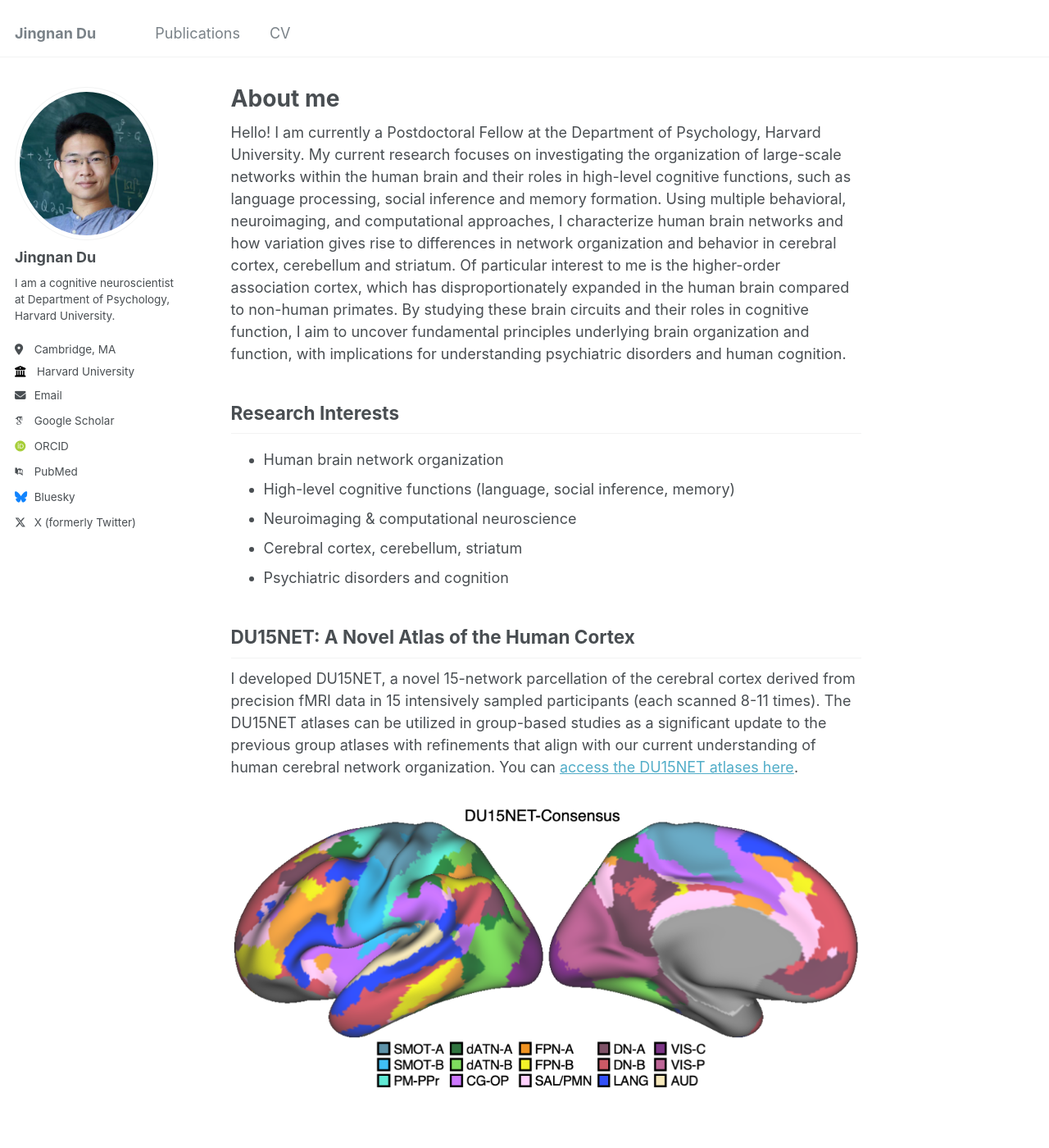
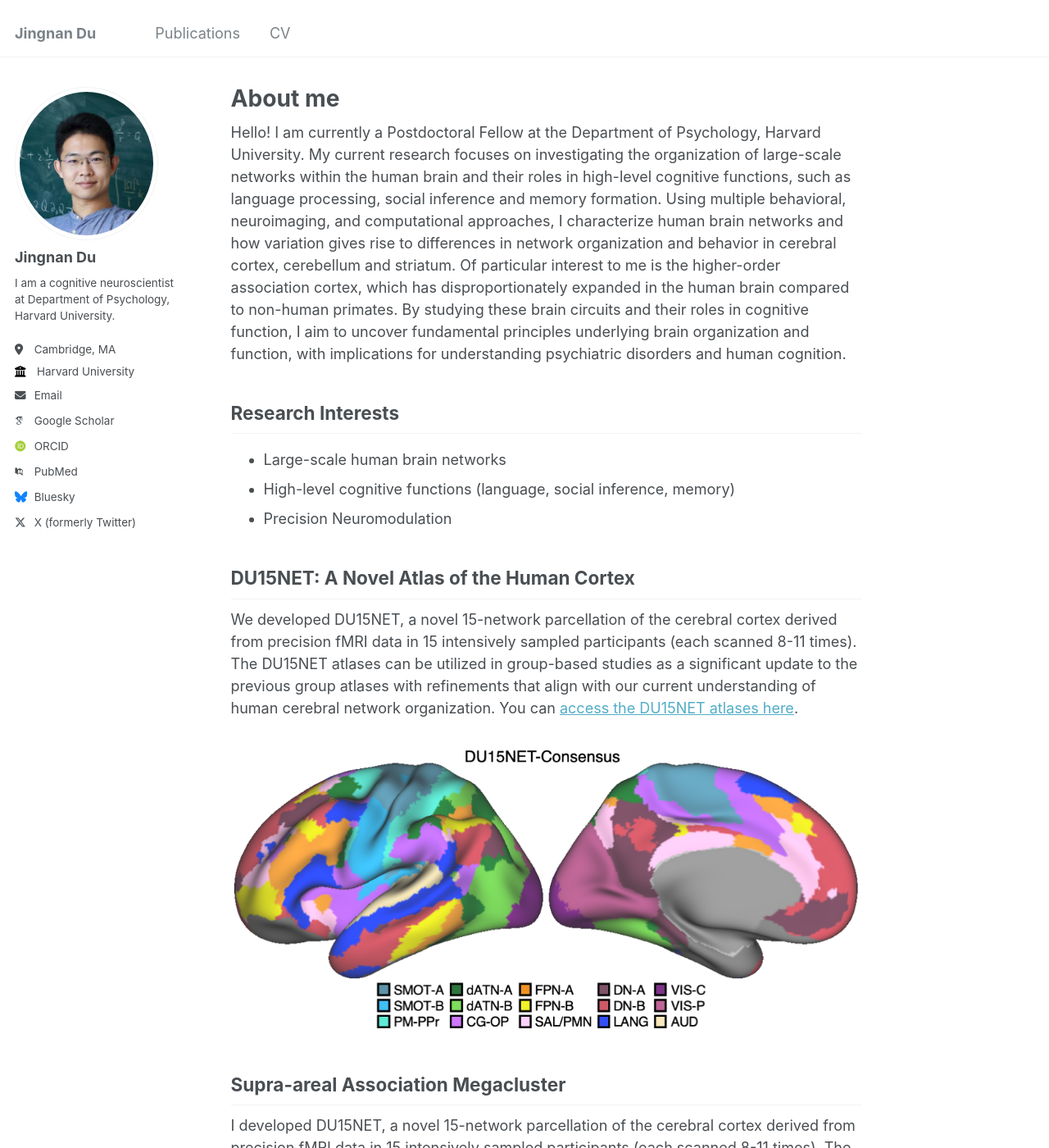
Before and after one commit to jingnandu93/jingnandu93.github.io, a Jekyll site: the page built from _pages/about.md, in a window 1280 px wide and 1400 px high. Shown: the whole window at 82% size. Built offline with Jekyll 4.4.1, drawn with Linux system fonts in a browser that asks for light colours; some web fonts are replaced.

Commit message:
Update about.md

```diff
--- a/_pages/about.md
+++ b/_pages/about.md
@@ -12,14 +12,17 @@ redirect_from:
 
 
 ## Research Interests
-- Human brain network organization
+- Large-scale human brain networks
 - High-level cognitive functions (language, social inference, memory)
-- Neuroimaging & computational neuroscience
-- Cerebral cortex, cerebellum, striatum
-- Psychiatric disorders and cognition
+- Precision Neuromodulation
 
 
 ## DU15NET: A Novel Atlas of the Human Cortex
+We developed DU15NET, a novel 15-network parcellation of the cerebral cortex derived from precision fMRI data in 15 intensively sampled participants (each scanned 8-11 times). The DU15NET atlases can be utilized in group-based studies as a significant update to the previous group atlases with refinements that align with our current understanding of human cerebral network organization. You can [access the DU15NET atlases here](https://freesurfer.net/fswiki/CorticalParcellation_DU15NET).
+
+![DU15NET-Consensus Atlas](images/consensus.png)
+
+## Supra-areal Association Megacluster
 I developed DU15NET, a novel 15-network parcellation of the cerebral cortex derived from precision fMRI data in 15 intensively sampled participants (each scanned 8-11 times). The DU15NET atlases can be utilized in group-based studies as a significant update to the previous group atlases with refinements that align with our current understanding of human cerebral network organization. You can [access the DU15NET atlases here](https://freesurfer.net/fswiki/CorticalParcellation_DU15NET).
 
 ![DU15NET-Consensus Atlas](images/consensus.png)
```
